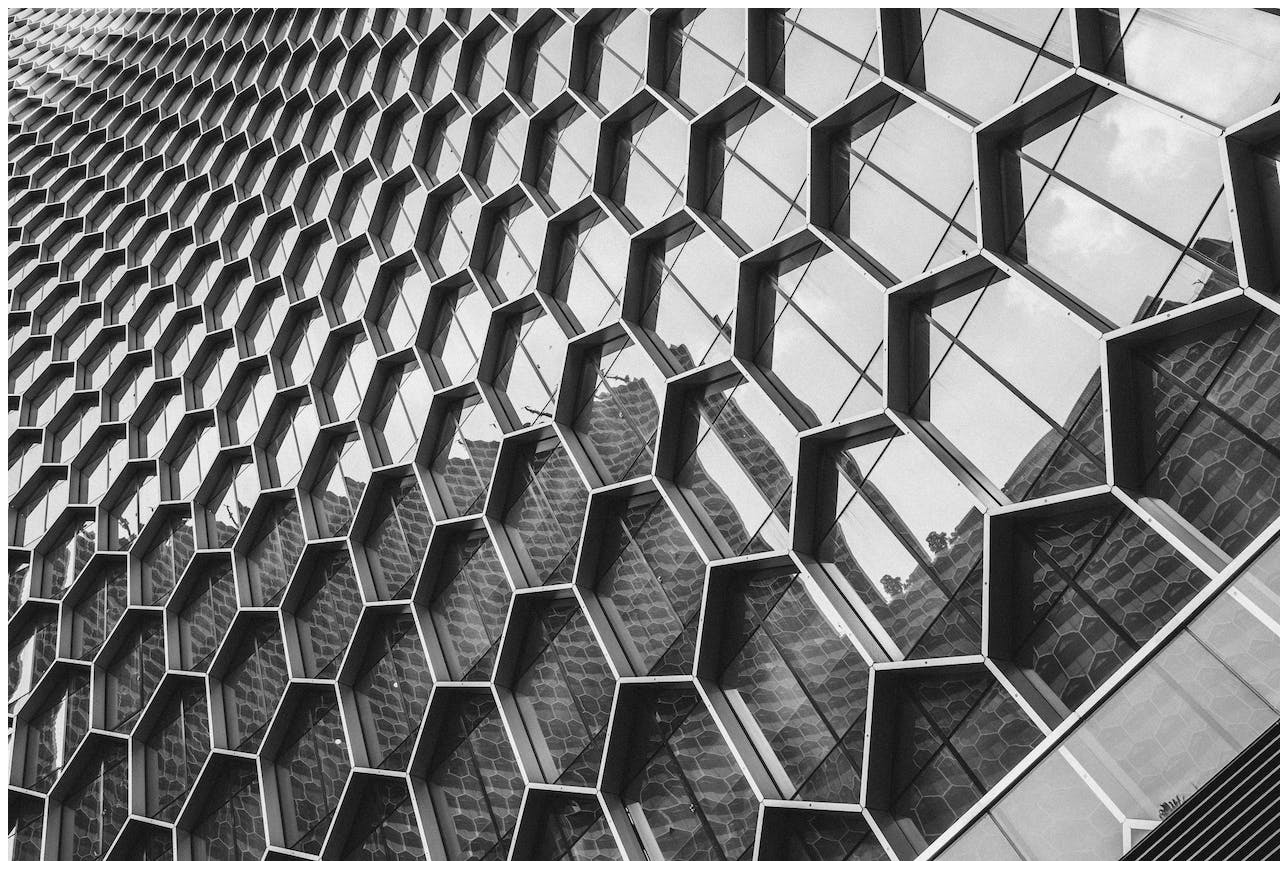
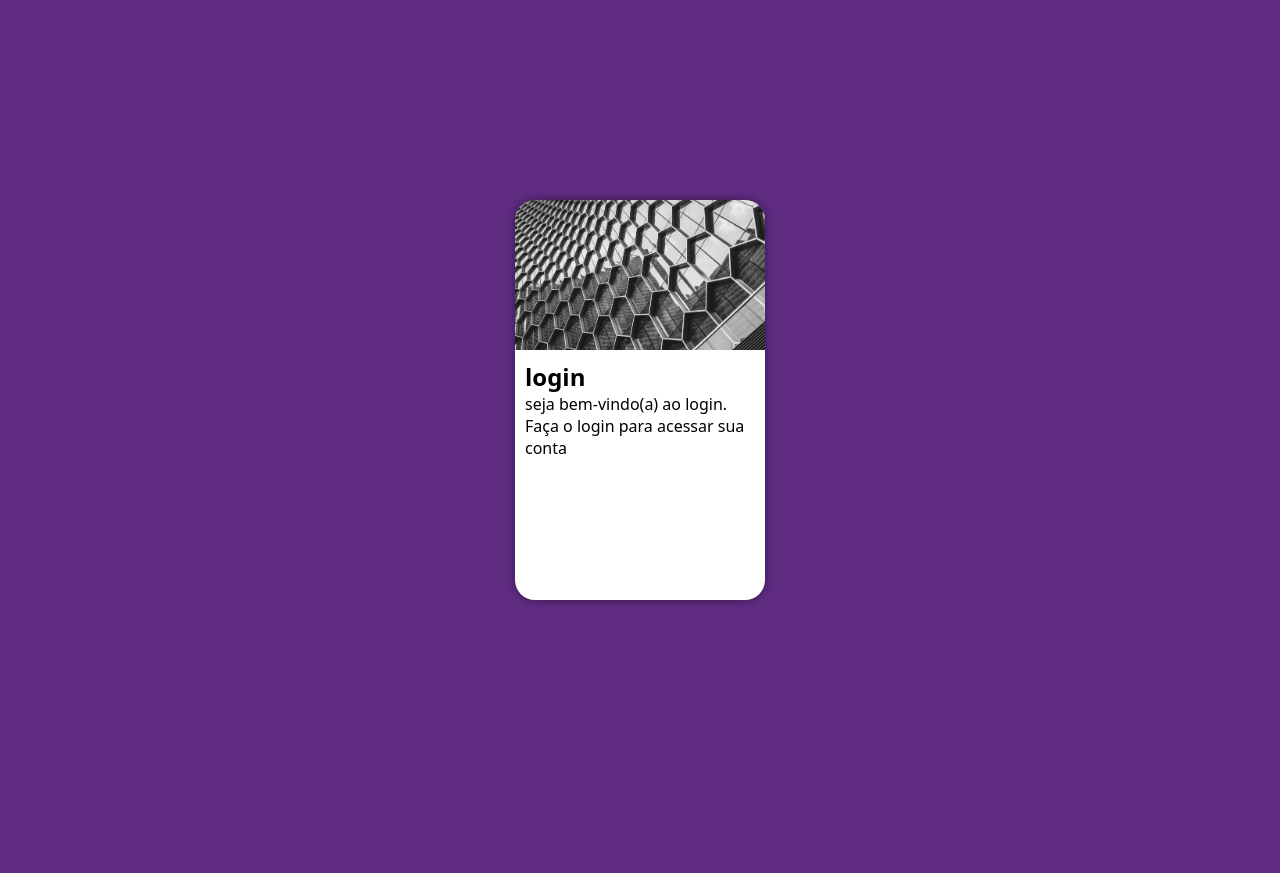
Before and after one commit to Igor-monteiro-barreto/projeto-login, a plain HTML site: page index.html in a window 1280 px wide. After the commit the page ends 800 px from the top, so only its background shows below. Drawn offline with Linux system fonts and the light colour scheme.

Commit message:
beta 0.1

```diff
--- /dev/null
+++ b/estilo/style.css
@@ -0,0 +1,46 @@
+@charset "UTF-8";
+
+/**
+    Esquema de cores
+    verde: #49a09d
+    lilas: #5f2c82
+**/
+
+*{
+    font-family: system-ui, -apple-system, BlinkMacSystemFont, 'Segoe UI', Roboto, Oxygen, Ubuntu, Cantarell, 'Open Sans', 'Helvetica Neue', sans-serif;
+    margin: 0px;
+    padding: 0px;
+    box-sizing: border-box;
+}
+body , html{
+    background-color: #5f2c82;
+    width: 100vw;
+    height: 100vh;
+}
+main{
+    height: 100vh;
+    width: 100vw;
+    position: relative;
+}
+section#login{
+    position: absolute;
+    top: 50%;
+    left: 50%;
+    transform: translate(-50%,-50%);
+    overflow: hidden;
+    background-color: white;
+    width: 250px;
+    height: 400px;
+    border-radius: 20px;
+    box-shadow: 0px 0px 10px rgba(0, 0, 0, 0.459);
+}
+section > div#imagem{
+    background: #5f2c82 url(../patterns.jpg) no-repeat;
+    height: 150px;
+    background-size: cover;
+    background-position: left bottom;
+}
+section#login > div#formulario{
+    display: block;
+    padding: 10px;
+}
--- a/index.html
+++ b/index.html
@@ -4,10 +4,22 @@
     <meta charset="UTF-8">
     <meta name="viewport" content="width=device-width, initial-scale=1.0">
     <title>Tela de login</title>
+    <link rel="stylesheet" href="estilo/style.css">
 </head>
 <body>
     <main>
-        <img src="patterns.jpg" alt="fundo do login">
+        <section id="login">
+            <div id="imagem">
+
+            </div>
+            <div id="formulario">
+                <h1>login</h1>
+                <p>seja bem-vindo(a) ao login. Faça o login para acessar sua conta</p>
+                <form action="login.js" method="post">
+
+                </form>
+            </div>
+        </section>
     </main>
 </body>
 </html>
```
Also changed, not shown: login.js (added).
